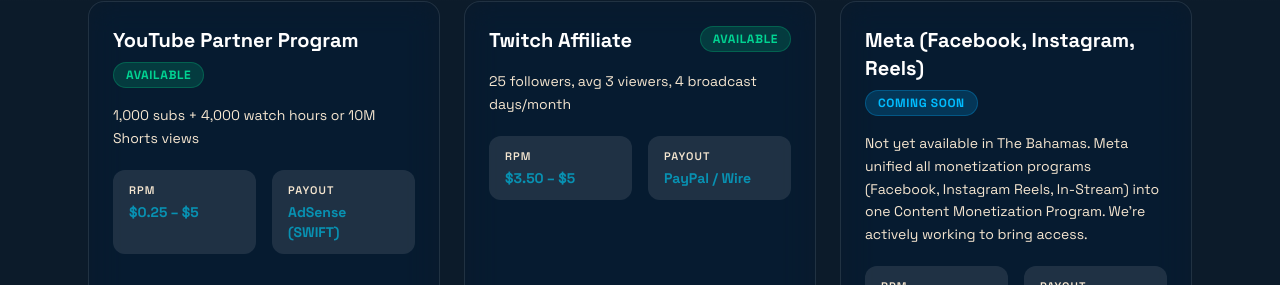
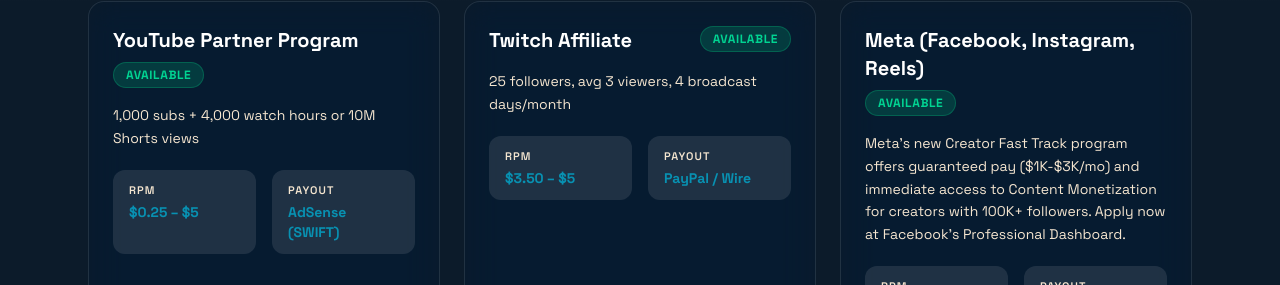
Before and after one commit to gmr0780/Bahamas-Creator-Economy, a Next.js app: page /platforms in a window 1280 px wide. Shown: the part 515-800 px from the top of the page. Built offline with nearby package versions, Linux system fonts and the light colour scheme; no server answers; the database is empty.

Commit message:
Update Meta to AVAILABLE: Creator Fast Track program with guaranteed pay

```diff
--- a/src/app/platforms/page.tsx
+++ b/src/app/platforms/page.tsx
@@ -36,11 +36,11 @@
   },
   {
     name: "Meta (Facebook, Instagram, Reels)",
-    status: "COMING SOON",
+    status: "AVAILABLE",
     requirements:
-      "Not yet available in The Bahamas. Meta unified all monetization programs (Facebook, Instagram Reels, In-Stream) into one Content Monetization Program. We're actively working to bring access.",
-    rpm: "N/A",
-    payout: "N/A",
+      "Meta's new Creator Fast Track program offers guaranteed pay ($1K-$3K/mo) and immediate access to Content Monetization for creators with 100K+ followers. Apply now at Facebook's Professional Dashboard.",
+    rpm: "$1-$10+",
+    payout: "Bank Transfer",
   },
   {
     name: "TikTok Creator Rewards",
```
